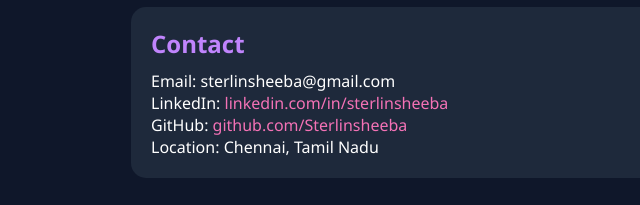
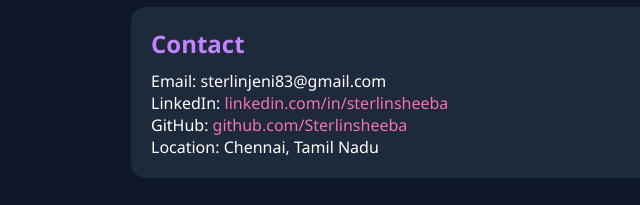
Before and after one commit to Sterlinsheeba/Sterlinsheeba.github.io, a plain HTML site: page index.html in a window 1280 px wide. Shown: the part 930-1135 px from the top of the page, 129-769 px from the left. Drawn offline with Linux system fonts and the light colour scheme.

Commit message:
Update index.html

```diff
--- a/index.html
+++ b/index.html
@@ -53,7 +53,7 @@ footer{padding:20px;opacity:0.6;font-size:13px}
 
 <div class="card" id="contact">
 <h2>Contact</h2>
-<p>Email: sterlinsheeba@gmail.com</p>
+<p>Email: sterlinjeni83@gmail.com</p>
 <p>LinkedIn: <a href="#">linkedin.com/in/sterlinsheeba</a></p>
 <p>GitHub: <a href="#">github.com/Sterlinsheeba</a></p>
 <p>Location: Chennai, Tamil Nadu</p>
```
